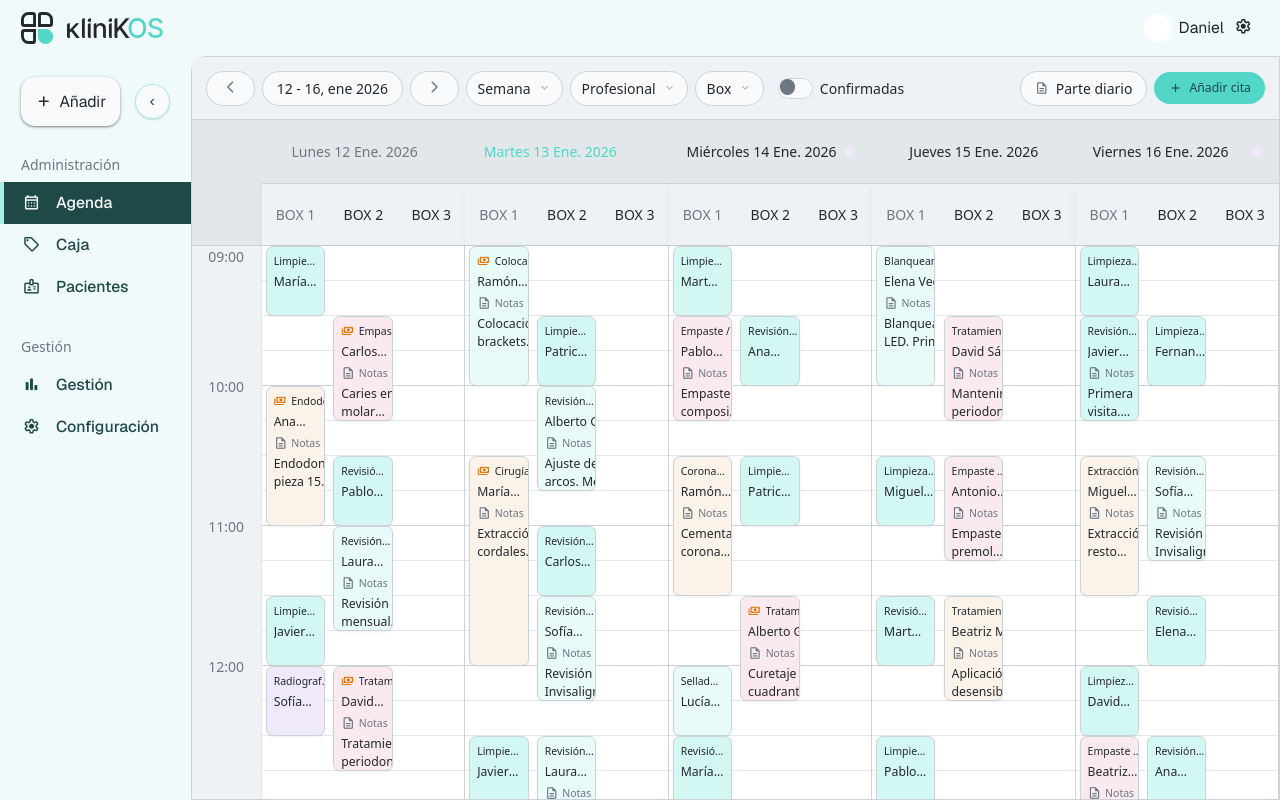
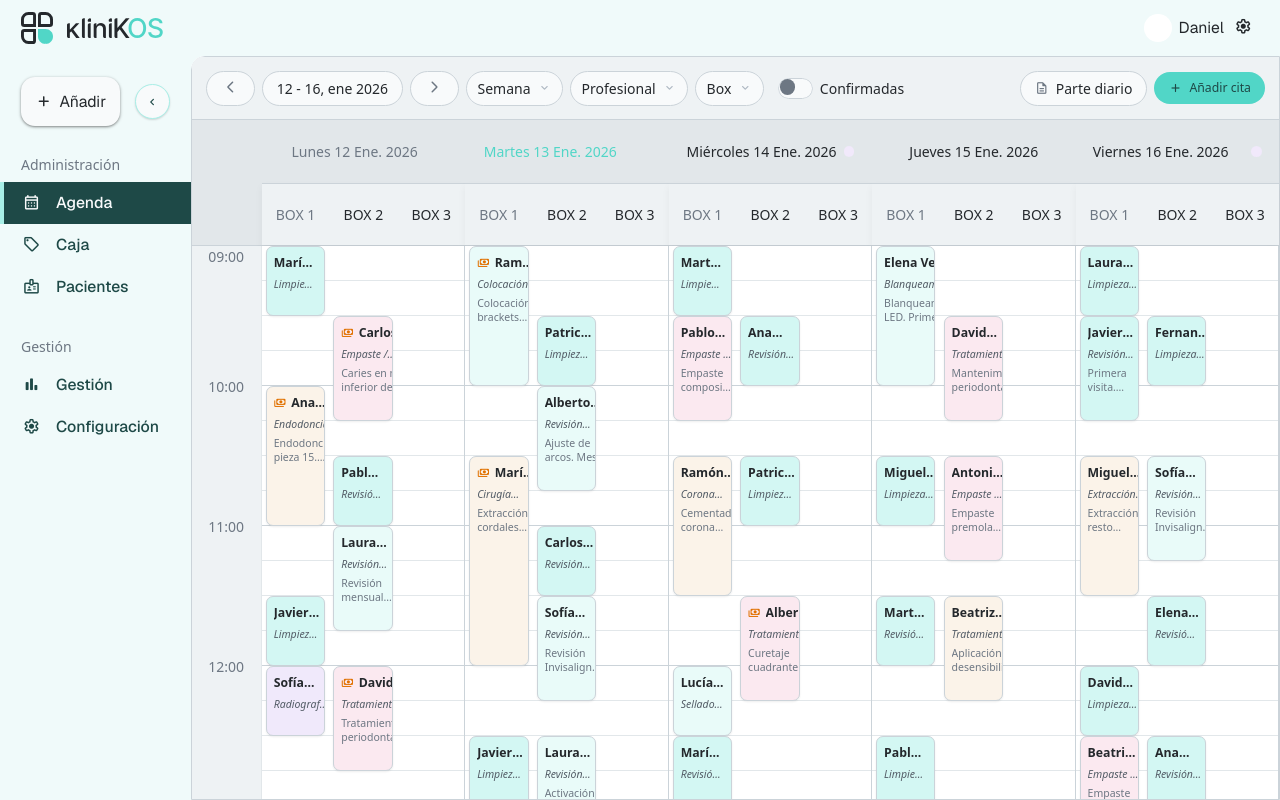
Before and after one commit to klinikOSapp/klinikOS-app, a Next.js app: page /agenda in a window 1280 px wide. Built offline with nearby package versions, Linux system fonts and the light colour scheme.

Commit message:
few changes

```diff
--- a/src/components/agenda/AppointmentSummaryCard.tsx
+++ b/src/components/agenda/AppointmentSummaryCard.tsx
@@ -61,7 +61,7 @@ export default function AppointmentSummaryCard({
     : isHovered
     ? 'border-[var(--color-brand-500)]'
     : isCompleted
-    ? 'border-[var(--color-success-400)]'
+    ? 'border-[#4F46E5]'
     : 'border-[var(--color-border)]'
 
   // Handler para el checkbox de completado
@@ -113,7 +113,9 @@ export default function AppointmentSummaryCard({
         <div
           role='checkbox'
           aria-checked={isCompleted}
-          aria-label={isCompleted ? 'Marcar como pendiente' : 'Marcar como completada'}
+          aria-label={
+            isCompleted ? 'Marcar como pendiente' : 'Marcar como completada'
+          }
           tabIndex={0}
           onClick={handleToggleComplete}
           onKeyDown={(e) => {
@@ -127,8 +129,8 @@ export default function AppointmentSummaryCard({
             'absolute right-1.5 top-1.5 z-20 flex h-5 w-5 cursor-pointer items-center justify-center rounded-full border-2 transition-all duration-200',
             'opacity-0 group-hover/card:opacity-100 focus:opacity-100',
             isCompleted
-              ? 'border-[var(--color-success-500)] bg-[var(--color-success-500)] opacity-100 shadow-[0_0_0_2px_rgba(34,197,94,0.2)]'
-              : 'border-[var(--color-neutral-400)] bg-white/90 hover:border-[var(--color-success-400)] hover:bg-[var(--color-success-50)]'
+              ? 'border-[#4F46E5] bg-[#4F46E5] opacity-100 shadow-[0_0_0_2px_rgba(79,70,229,0.25)]'
+              : 'border-[var(--color-neutral-400)] bg-white/90 hover:border-[#818CF8] hover:bg-[#EEF2FF]'
           ].join(' ')}
         >
           {isCompleted && (
@@ -149,17 +151,18 @@ export default function AppointmentSummaryCard({
 
       <div className='flex items-start justify-between gap-2'>
         <div className='flex min-w-0 flex-1 flex-col gap-[0.375rem]'>
+          {/* Nombre del paciente - Negrita */}
           <div className='flex items-center gap-1.5'>
             {/* Indicador de cobro pendiente - usa paymentInfo si existe, sino fallback a economicStatus */}
-            {(
-              // Usar paymentInfo.pendingAmount si está disponible
-              (event.detail?.paymentInfo && event.detail.paymentInfo.pendingAmount > 0) ||
+            {// Usar paymentInfo.pendingAmount si está disponible
+            ((event.detail?.paymentInfo &&
+              event.detail.paymentInfo.pendingAmount > 0) ||
               // Fallback al sistema anterior basado en economicStatus
-              (!event.detail?.paymentInfo && event.detail?.economicStatus &&
+              (!event.detail?.paymentInfo &&
+                event.detail?.economicStatus &&
                 (event.detail.economicStatus === 'Pendiente de cobro' ||
                   event.detail.economicStatus === 'Pendiente de pago' ||
-                  event.detail.economicStatus.includes('Pendiente')))
-            ) && (
+                  event.detail.economicStatus.includes('Pendiente')))) && (
               <MD3Icon
                 name='PaymentsRounded'
                 size={0.875}
@@ -167,7 +170,19 @@ export default function AppointmentSummaryCard({
               />
             )}
             <p
-              className='font-medium text-[var(--color-neutral-900)]'
+              className='font-bold text-[var(--color-neutral-900)]'
+              style={{
+                fontSize: '0.875rem', // 14px
+                lineHeight: '1.25rem',
+                ...clampStyle(1)
+              }}
+            >
+              {event.patient}
+            </p>
+          </div>
+          {/* Tratamiento - Cursiva */}
+          <p
+            className='font-normal italic text-[var(--color-neutral-700)]'
             style={{
               fontSize: '0.75rem', // 12px
               lineHeight: '1rem',
@@ -176,49 +191,18 @@ export default function AppointmentSummaryCard({
           >
             {event.title}
           </p>
-          </div>
+          {/* Notas */}
+          {event.detail && canShowNotes && event.detail.notes ? (
             <p
-            className='font-medium text-[var(--color-neutral-900)]'
+              className='font-normal text-[var(--color-neutral-600)]'
               style={{
-              fontSize: '0.875rem', // 14px
-              lineHeight: '1.25rem',
-              ...clampStyle(1)
-            }}
-          >
-            {event.patient}
-          </p>
-          {event.detail && canShowNotes ? (
-            <div className='flex flex-col gap-[0.375rem]'>
-              <div className='flex items-center gap-1 text-[var(--color-neutral-600)]'>
-                <MD3Icon
-                  name='DescriptionRounded'
-                  size={1}
-                  className='text-[var(--color-neutral-600)]'
-                />
-                <span
-                  className='font-normal'
-                  style={{
-                    fontSize: '0.75rem',
+                fontSize: '0.75rem', // 12px
                 lineHeight: '1rem',
-                    ...clampStyle(1)
-                  }}
-                >
-                  {event.detail.notesLabel ?? 'Notas'}
-                </span>
-              </div>
-              {event.detail.notes ? (
-                <p
-                  className='font-normal text-[var(--color-neutral-900)]'
-                  style={{
-                    fontSize: '0.875rem',
-                    lineHeight: '1.25rem',
                 ...clampStyle(2)
               }}
             >
               {event.detail.notes}
             </p>
-              ) : null}
-            </div>
           ) : null}
         </div>
       </div>
--- a/src/components/agenda/DayCalendar.tsx
+++ b/src/components/agenda/DayCalendar.tsx
@@ -5,14 +5,7 @@
 import { MD3Icon } from '@/components/icons/MD3Icon'
 import PatientRecordModal from '@/components/pacientes/modals/patient-record/PatientRecordModal'
 import RegisterPaymentModal from '@/components/pacientes/modals/patient-record/RegisterPaymentModal'
-import {
-  CSSProperties,
-  useCallback,
-  useEffect,
-  useRef,
-  useState,
-  MouseEvent as ReactMouseEvent
-} from 'react'
+import { CSSProperties, useCallback, useEffect, useRef, useState } from 'react'
 
 import AppointmentDetailOverlay from './modals/AppointmentDetailOverlay'
 import type { EventDetail } from './types'
@@ -45,7 +38,8 @@ function CurrentTimeIndicator({
 
     // Calcular milisegundos hasta el próximo minuto
     const now = new Date()
-    const msUntilNextMinute = (60 - now.getSeconds()) * 1000 - now.getMilliseconds()
+    const msUntilNextMinute =
+      (60 - now.getSeconds()) * 1000 - now.getMilliseconds()
 
     // Primer timeout para sincronizar con el inicio del minuto
     const initialTimeout = setTimeout(() => {
@@ -632,7 +626,9 @@ function TimeColumn() {
 
           // Calcular la hora
           const hourAtBorder = START_HOUR + (index + 1) / SLOTS_PER_HOUR
-          const timeLabel = isFirstCell ? `${START_HOUR}:00` : `${hourAtBorder}:00`
+          const timeLabel = isFirstCell
+            ? `${START_HOUR}:00`
+            : `${hourAtBorder}:00`
 
           return (
             <div
@@ -645,7 +641,7 @@ function TimeColumn() {
                   className='absolute left-1/2 z-10 text-body-md font-normal text-[var(--color-neutral-600)]'
                   style={{
                     top: 0,
-                    transform: 'translate(-50%, 0)',
+                    transform: 'translate(-50%, 0)'
                   }}
                 >
                   {timeLabel}
@@ -657,7 +653,7 @@ function TimeColumn() {
                   className='absolute left-1/2 z-10 text-body-md font-normal text-[var(--color-neutral-600)]'
                   style={{
                     bottom: 0,
-                    transform: 'translate(-50%, 50%)',
+                    transform: 'translate(-50%, 50%)'
                   }}
                 >
                   {timeLabel}
@@ -671,11 +667,7 @@ function TimeColumn() {
   )
 }
 
-function BoxHeaders({
-  visibleBoxes
-}: {
-  visibleBoxes: typeof BOX_HEADERS
-}) {
+function BoxHeaders({ visibleBoxes }: { visibleBoxes: typeof BOX_HEADERS }) {
   return (
     <div
       className='sticky top-0 z-10 flex w-full border-b border-[var(--color-border-default)] bg-[var(--color-neutral-50)]'
@@ -759,7 +751,8 @@ function DayEvent({
   onToggleComplete?: (eventId: string, completed: boolean) => void
 }) {
   // Calcular si hay suficiente altura para mostrar notas (igual que vista semanal)
-  const canShowNotes = parseDimensionToPx(event.height) >= MIN_HEIGHT_FOR_NOTES_PX
+  const canShowNotes =
+    parseDimensionToPx(event.height) >= MIN_HEIGHT_FOR_NOTES_PX
   const isCompleted = event.completed ?? false
 
   // Estados de borde/sombra idénticos a AppointmentSummaryCard (vista semanal)
@@ -768,7 +761,7 @@ function DayEvent({
     : isHovered
     ? 'border-[var(--color-brand-500)]'
     : isCompleted
-    ? 'border-[var(--color-success-400)]'
+    ? 'border-[#4F46E5]'
     : 'border-[var(--color-border)]'
 
   // Separar título y paciente del label
@@ -834,7 +827,9 @@ function DayEvent({
         <div
           role='checkbox'
           aria-checked={isCompleted}
-          aria-label={isCompleted ? 'Marcar como pendiente' : 'Marcar como completada'}
+          aria-label={
+            isCompleted ? 'Marcar como pendiente' : 'Marcar como completada'
+          }
           tabIndex={0}
           onClick={handleToggleComplete}
           onKeyDown={(e) => {
@@ -848,8 +843,8 @@ function DayEvent({
             'absolute right-1.5 top-1.5 z-20 flex h-5 w-5 cursor-pointer items-center justify-center rounded-full border-2 transition-all duration-200',
             'opacity-0 group-hover/daycard:opacity-100 focus:opacity-100',
             isCompleted
-              ? 'border-[var(--color-success-500)] bg-[var(--color-success-500)] opacity-100 shadow-[0_0_0_2px_rgba(34,197,94,0.2)]'
-              : 'border-[var(--color-neutral-400)] bg-white/90 hover:border-[var(--color-success-400)] hover:bg-[var(--color-success-50)]'
+              ? 'border-[#4F46E5] bg-[#4F46E5] opacity-100 shadow-[0_0_0_2px_rgba(79,70,229,0.25)]'
+              : 'border-[var(--color-neutral-400)] bg-white/90 hover:border-[#818CF8] hover:bg-[#EEF2FF]'
           ].join(' ')}
         >
           {isCompleted && (
@@ -870,9 +865,22 @@ function DayEvent({
       {/* Contenido idéntico a AppointmentSummaryCard */}
       <div className='flex items-start justify-between gap-2'>
         <div className='flex min-w-0 flex-1 flex-col gap-[0.375rem]'>
-          {/* Título - estilos inline fijos */}
+          {/* Nombre del paciente - Negrita */}
+          {patient && (
             <p
-            className='font-medium text-[var(--color-neutral-900)]'
+              className='font-bold text-[var(--color-neutral-900)]'
+              style={{
+                fontSize: '0.875rem',
+                lineHeight: '1.25rem',
+                ...clampStyle(1)
+              }}
+            >
+              {patient}
+            </p>
+          )}
+          {/* Tratamiento - Cursiva */}
+          <p
+            className='font-normal italic text-[var(--color-neutral-700)]'
             style={{
               fontSize: '0.75rem',
               lineHeight: '1rem',
@@ -881,50 +889,18 @@ function DayEvent({
           >
             {title}
           </p>
-          {/* Paciente - estilos inline fijos */}
-          {patient && (
-            <p
-              className='font-medium text-[var(--color-neutral-900)]'
-              style={{
-                fontSize: '0.875rem',
-                lineHeight: '1.25rem',
-                ...clampStyle(1)
-              }}
-            >
-              {patient}
-            </p>
-          )}
           {/* Notas - Solo se muestran si hay suficiente altura */}
           {event.detail && canShowNotes && event.detail.notes && (
-            <div className='flex flex-col gap-[0.375rem]'>
-              <div className='flex items-center gap-1 text-[var(--color-neutral-600)]'>
-                <MD3Icon
-                  name='DescriptionRounded'
-                  size={1}
-                  className='text-[var(--color-neutral-600)]'
-                />
-                <span
-                  className='font-normal'
+            <p
+              className='font-normal text-[var(--color-neutral-600)]'
               style={{
                 fontSize: '0.75rem',
                 lineHeight: '1rem',
-                    ...clampStyle(1)
-                  }}
-                >
-                  {event.detail.notesLabel ?? 'Notas'}
-                </span>
-              </div>
-              <p
-                className='font-normal text-[var(--color-neutral-900)]'
-                style={{
-                  fontSize: '0.875rem',
-                  lineHeight: '1.25rem',
                 ...clampStyle(2)
               }}
             >
               {event.detail.notes}
             </p>
-            </div>
           )}
         </div>
       </div>
@@ -932,7 +908,9 @@ function DayEvent({
       {/* Drag overlay - inicia el drag desde cualquier punto de la tarjeta */}
       {onDragStart && (
         <div
-          className={`absolute inset-0 ${isDragging ? 'cursor-grabbing' : 'cursor-grab'}`}
+          className={`absolute inset-0 ${
+            isDragging ? 'cursor-grabbing' : 'cursor-grab'
+          }`}
           onMouseDown={(e) => {
             e.stopPropagation()
             onDragStart(e)
@@ -1139,7 +1117,11 @@ function DayGrid({
             selectedProfessionals.length === 0 ||
             !event.detail?.professional ||
             selectedProfessionals.some((profId) =>
-              event.detail?.professional?.toLowerCase().includes(profId.toLowerCase().replace('dr', '').replace('dra', ''))
+              event.detail?.professional
+                ?.toLowerCase()
+                .includes(
+                  profId.toLowerCase().replace('dr', '').replace('dra', '')
+                )
             )
           if (professionalMatch) {
             allEvents.push({ event, boxId: box.id as BoxId })
@@ -1208,7 +1190,11 @@ function DayGrid({
         {Array.from({ length: boxCount }).map((_, index) => (
           <div
             key={index}
-            className={`flex-1 ${index < boxCount - 1 ? 'border-r border-[var(--color-border-default)]' : ''}`}
+            className={`flex-1 ${
+              index < boxCount - 1
+                ? 'border-r border-[var(--color-border-default)]'
+                : ''
+            }`}
           />
         ))}
       </div>
@@ -1231,13 +1217,7 @@ function DayGrid({
             onDragStart={
               onEventDragStart
                 ? (e) =>
-                    onEventDragStart(
-                      'move',
-                      event,
-                      boxId,
-                      e.clientX,
-                      e.clientY
-                    )
+                    onEventDragStart('move', event, boxId, e.clientX, e.clientY)
                 : undefined
             }
             onResizeStart={
@@ -1380,7 +1360,9 @@ function buildEventsFromAppointments(
       top,
       bgColor: appt.bgColor ?? 'var(--color-event-purple)',
       // Usar el detail de la cita si existe, sino crear uno básico
-      detail: appt.detail ?? createEventDetail(`${appt.start} ${title}`, appt.box ?? 'Box 1'),
+      detail:
+        appt.detail ??
+        createEventDetail(`${appt.start} ${title}`, appt.box ?? 'Box 1'),
       box: appt.box ?? boxId,
       height
     }
@@ -1421,7 +1403,9 @@ export default function DayCalendar({
   const [active, setActive] = useState<DayEventSelection>(null)
   const [localEvents, setLocalEvents] = useState<TimeSlot[]>([])
   // Estado para citas completadas (ID del evento -> completado)
-  const [completedEvents, setCompletedEvents] = useState<Record<string, boolean>>({})
+  const [completedEvents, setCompletedEvents] = useState<
+    Record<string, boolean>
+  >({})
 
   // Payment modal state for quick actions
   const [showPaymentModal, setShowPaymentModal] = useState(false)
@@ -1504,7 +1488,8 @@ export default function DayCalendar({
     setSelectedEventForPayment({
       id: detail?.appointmentId ?? event.id,
       patientName: detail?.patientFull ?? event.label.split('\n')[1] ?? '',
-      treatment: detail?.treatmentDescription ?? event.label.split('\n')[0] ?? '',
+      treatment:
+        detail?.treatmentDescription ?? event.label.split('\n')[0] ?? '',
       amount: detail?.economicAmount ?? '0,00 €',
       // Pasar información de pagos parciales si existe
       paymentInfo: detail?.paymentInfo,
@@ -1516,7 +1501,12 @@ export default function DayCalendar({
 
   // Handler para registrar pago (soporta pagos parciales)
   const handleRegisterPayment = useCallback(
-    (data: { paymentMethod: string; paymentDate: Date | null; reference: string; amountToPay: number }) => {
+    (data: {
+      paymentMethod: string
+      paymentDate: Date | null
+      reference: string
+      amountToPay: number
+    }) => {
       if (selectedEventForPayment) {
         const paymentInfo = selectedEventForPayment.paymentInfo
         const isFullyPaid = paymentInfo
@@ -1528,7 +1518,9 @@ export default function DayCalendar({
           appointmentId: selectedEventForPayment.id,
           amountPaid: data.amountToPay,
           isFullyPaid,
-          remainingAfterPayment: paymentInfo ? paymentInfo.pendingAmount - data.amountToPay : 0,
+          remainingAfterPayment: paymentInfo
+            ? paymentInfo.pendingAmount - data.amountToPay
+            : 0,
           ...data
         })
       }
@@ -1549,14 +1541,21 @@ export default function DayCalendar({
   }, [active])
 
   // Handler para marcar cita como completada/pendiente
-  const handleToggleComplete = useCallback((eventId: string, completed: boolean) => {
-    setCompletedEvents(prev => ({
+  const handleToggleComplete = useCallback(
+    (eventId: string, completed: boolean) => {
+      setCompletedEvents((prev) => ({
         ...prev,
         [eventId]: completed
       }))
       // TODO: Aquí se podría sincronizar con el backend
-    console.log(`✅ Cita ${eventId} marcada como ${completed ? 'completada' : 'pendiente'}`)
-  }, [])
+      console.log(
+        `✅ Cita ${eventId} marcada como ${
+          completed ? 'completada' : 'pendiente'
+        }`
+      )
+    },
+    []
+  )
 
   // Filtrar horarios según el período seleccionado
   const getFilteredTimeLabels = () => {
@@ -1628,7 +1627,10 @@ export default function DayCalendar({
     const clampedHour = Math.max(START_HOUR, Math.min(hours, END_HOUR - 1))
     const slotFromHour = (clampedHour - START_HOUR) * SLOTS_PER_HOUR
     const slotFromMinutes = Math.floor(minutes / MINUTES_STEP)
-    return Math.max(0, Math.min(slotFromHour + slotFromMinutes, TOTAL_SLOTS - 1))
+    return Math.max(
+      0,
+      Math.min(slotFromHour + slotFromMinutes, TOTAL_SLOTS - 1)
+    )
   }
 
   // Encontrar evento por ID en localEvents
@@ -1767,7 +1769,10 @@ export default function DayCalendar({
                   top: `${newSlot * SLOT_REM}rem`,
                   height: `${newHeightSlots * SLOT_REM}rem`,
                   box: targetBox,
-                  label: `${startTime} ${dragState.originalEvent.label.split('\n')[1] || dragState.originalEvent.label.split(' ').slice(1).join(' ')}`
+                  label: `${startTime} ${
+                    dragState.originalEvent.label.split('\n')[1] ||
+                    dragState.originalEvent.label.split(' ').slice(1).join(' ')
+                  }`
                 }
                 newSlots[fallbackIndex].boxes[boxIdx].events.push(updatedEvent)
               }
@@ -1781,7 +1786,10 @@ export default function DayCalendar({
             top: `${newSlot * SLOT_REM}rem`,
             height: `${newHeightSlots * SLOT_REM}rem`,
             box: targetBox,
-            label: `${startTime} ${dragState.originalEvent.label.split('\n')[1] || dragState.originalEvent.label.split(' ').slice(1).join(' ')}`
+            label: `${startTime} ${
+              dragState.originalEvent.label.split('\n')[1] ||
+              dragState.originalEvent.label.split(' ').slice(1).join(' ')
+            }`
           }
 
           // Añadir al box correcto
--- a/src/components/agenda/modals/AppointmentDetailOverlay.tsx
+++ b/src/components/agenda/modals/AppointmentDetailOverlay.tsx
@@ -26,11 +26,13 @@ export default function AppointmentDetailOverlay({
   onPaymentAction,
   onViewPatient
 }: AppointmentDetailOverlayProps) {
+  const showQuickActions = onPaymentAction || onViewPatient
+
   return (
     <div
       data-overlay='true'
       id='scheduler-event-overlay'
-      className='pointer-events-auto absolute z-20 overflow-y-auto border border-[var(--color-border-default)] bg-[var(--color-neutral-0)] shadow-[var(--scheduler-overlay-shadow)]'
+      className='pointer-events-auto absolute z-20 flex flex-col border border-[var(--color-border-default)] bg-[var(--color-neutral-0)] shadow-[var(--scheduler-overlay-shadow)]'
       style={{
         ...overlayStyle,
         top: position.top,
@@ -41,7 +43,7 @@ export default function AppointmentDetailOverlay({
       onClick={(event) => event.stopPropagation()}
     >
       {/* Header - 44px height from Figma */}
-      <div className='flex items-center justify-between rounded-tl-[0.5rem] rounded-tr-[0.5rem] bg-[var(--color-brand-100)] px-[var(--scheduler-overlay-header-pad-x)] py-[var(--scheduler-overlay-header-pad-y)]'>
+      <div className='flex shrink-0 items-center justify-between rounded-tl-[0.5rem] rounded-tr-[0.5rem] bg-[var(--color-brand-100)] px-[var(--scheduler-overlay-header-pad-x)] py-[var(--scheduler-overlay-header-pad-y)]'>
         <h3 className='text-title-md font-medium text-[var(--color-neutral-900)] leading-[var(--leading-title-md)]'>
           {detail.title}
         </h3>
@@ -50,33 +52,33 @@ export default function AppointmentDetailOverlay({
         </span>
       </div>
 
-      {/* Body - 501px height from Figma */}
+      {/* Body - Scrollable content area */}
       <div
-        className='flex flex-col text-label-sm text-[var(--color-neutral-600)]'
+        className='flex min-h-0 flex-1 flex-col overflow-y-auto text-label-sm text-[var(--color-neutral-600)]'
         style={{
           gap: 'var(--scheduler-overlay-section-gap)',
           paddingInline: 'var(--scheduler-overlay-body-pad-x)',
           paddingTop: 'var(--scheduler-overlay-body-pad-top)',
-          paddingBottom: 'var(--scheduler-overlay-body-pad-bottom)'
+          paddingBottom: showQuickActions ? '1rem' : 'var(--scheduler-overlay-body-pad-bottom)'
         }}
       >
+        {/* Información principal de la cita */}
+        <div className='flex flex-col gap-1'>
+          {/* Nombre del paciente - Negrita */}
+          <p className='text-base font-bold text-[var(--color-neutral-900)] leading-6'>
+            {detail.patientFull}
+          </p>
+          {/* Tratamiento - Cursiva */}
+          <p className='text-sm italic text-[var(--color-neutral-700)] leading-5'>
+            {detail.treatmentDescription || detail.title}
+          </p>
           {/* Notas */}
           {detail.notes && (
-          <OverlaySection
-            icon={
-              <MD3Icon
-                name='ArticleRounded'
-                size='inherit'
-                className='text-[var(--color-neutral-600)]'
-              />
-            }
-            label={detail.notesLabel || 'Notas'}
-          >
-            <p className='text-sm font-normal text-[var(--color-neutral-900)] leading-5'>
+            <p className='mt-1 text-sm font-normal text-[var(--color-neutral-600)] leading-5'>
               {detail.notes}
             </p>
-          </OverlaySection>
           )}
+        </div>
 
         {/* Económico - Con soporte para pagos parciales */}
         {(detail.economicAmount ||
@@ -252,7 +254,8 @@ export default function AppointmentDetailOverlay({
           </div>
         </OverlaySection>
 
-        {/* Paciente */}
+        {/* Contacto del paciente - Solo si hay datos de contacto */}
+        {(detail.patientPhone || detail.patientEmail || detail.referredBy) && (
           <OverlaySection
             icon={
               <MD3Icon
@@ -261,12 +264,9 @@ export default function AppointmentDetailOverlay({
                 className='text-[var(--color-neutral-600)]'
               />
             }
-          label={detail.patientLabel}
+            label='Contacto'
           >
             <div className='flex flex-col gap-1'>
-            <p className='text-sm font-normal text-[var(--color-neutral-900)] leading-5'>
-              {detail.patientFull}
-            </p>
               {detail.patientPhone && (
                 <div
                   className='flex items-center text-sm font-normal text-[var(--color-neutral-900)] leading-5'
@@ -305,6 +305,7 @@ export default function AppointmentDetailOverlay({
               )}
             </div>
           </OverlaySection>
+        )}
 
         {/* Fecha y ubicación */}
         <OverlaySection
@@ -329,8 +330,17 @@ export default function AppointmentDetailOverlay({
           </div>
         </OverlaySection>
 
-        {/* Acciones rápidas - Solo mostrar si hay callbacks definidos */}
-        {(onPaymentAction || onViewPatient) && (
+      </div>
+
+      {/* Footer - Acciones rápidas fijas (no afectadas por scroll) */}
+      {showQuickActions && (
+        <div
+          className='shrink-0 border-t border-[var(--color-border-default)] bg-[var(--color-neutral-0)]'
+          style={{
+            paddingInline: 'var(--scheduler-overlay-body-pad-x)',
+            paddingBlock: '1rem'
+          }}
+        >
           <QuickActionsSection
             showPaymentAction={
               !!onPaymentAction &&
@@ -353,8 +363,8 @@ export default function AppointmentDetailOverlay({
             onPaymentClick={() => onPaymentAction?.()}
             onViewPatientClick={() => onViewPatient?.()}
           />
+        </div>
       )}
-      </div>
     </div>
   )
 }
```
Also changed, not shown: src/components/agenda/QuickActionsSection.tsx (+14 -14 lines). Lines whose indentation alone changed are shown as unchanged.
